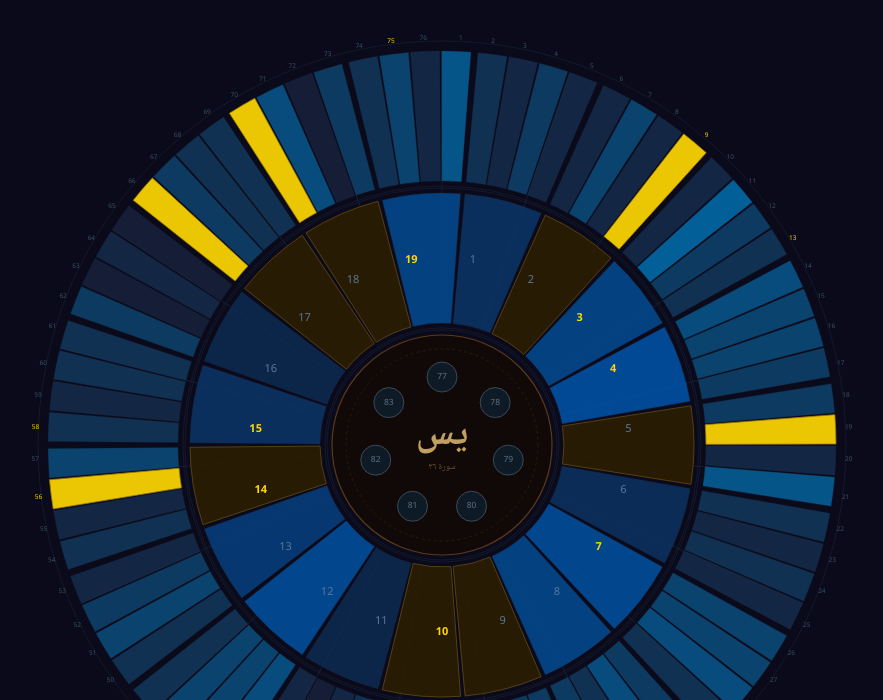
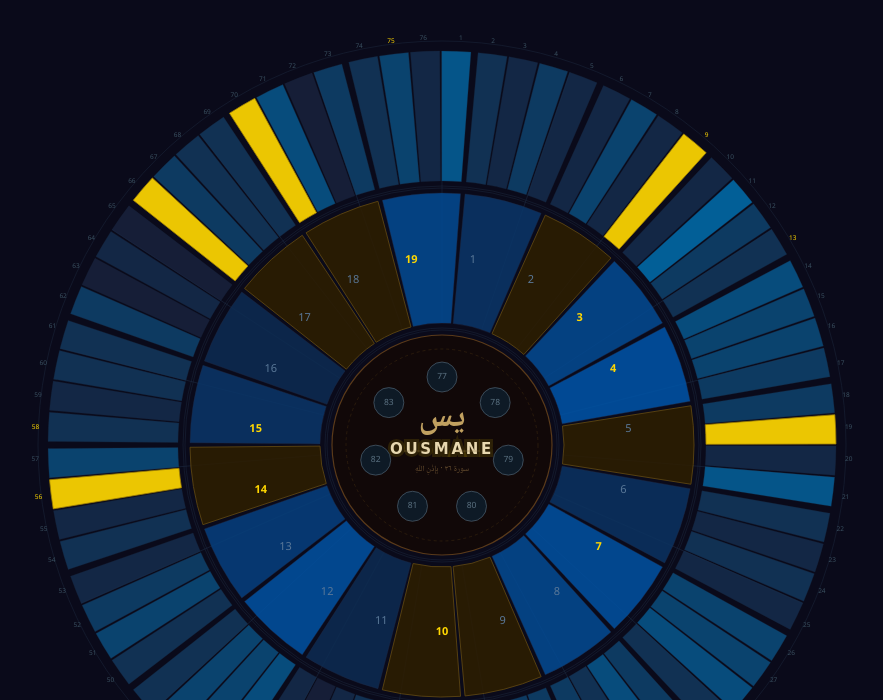
Before and after one commit to El-hadj10/Yassin_19, a plain HTML site: page web/index.html in a window 1280 px wide. Shown: the part 100-800 px from the top of the page, without its empty margins (198-1081 px from the left). Drawn offline with nearby package versions, Linux system fonts and the light colour scheme.

Commit message:
feat: OUSMANE inscrit au centre du dôme
Nom du porteur gravé dans le noyau de يس
avec halo doré, lignes décoratives et sous-titre بِإِذْنِ اللَّهِ

```diff
--- a/web/index.html
+++ b/web/index.html
@@ -495,24 +495,62 @@ d3.json("data.json").then(function(data) {
 
   // يس — sceau central
   g.append("text")
-    .attr("y",                 -10)
+    .attr("y",                 -26)
     .attr("text-anchor",       "middle")
     .attr("dominant-baseline", "central")
     .attr("fill",      C_SEAL)
-    .attr("font-size", "38px")
+    .attr("font-size", "34px")
     .attr("font-weight", "bold")
     .attr("pointer-events", "none")
     .text("يس");
 
+  // ── Nom du porteur — celui que le bouclier protège ──────────────────
+  // Halo lumineux derrière le nom
+  g.append("text")
+    .attr("y",                 6)
+    .attr("text-anchor",       "middle")
+    .attr("dominant-baseline", "central")
+    .attr("fill",              "none")
+    .attr("stroke",            "#FFD700")
+    .attr("stroke-width",      6)
+    .attr("stroke-opacity",    0.12)
+    .attr("font-size",         "15px")
+    .attr("font-weight",       "bold")
+    .attr("letter-spacing",    "0.18em")
+    .attr("pointer-events",    "none")
+    .text("OUSMANE");
+
+  // Nom principal
+  g.append("text")
+    .attr("y",                 6)
+    .attr("text-anchor",       "middle")
+    .attr("dominant-baseline", "central")
+    .attr("fill",              "#e8d8b0")
+    .attr("font-size",         "15px")
+    .attr("font-weight",       "bold")
+    .attr("letter-spacing",    "0.18em")
+    .attr("pointer-events",    "none")
+    .text("OUSMANE");
+
+  // Lignes décoratives de part et d'autre du nom
+  [[-38, -14], [14, 38]].forEach(([x1, x2]) => {
+    g.append("line")
+      .attr("x1", x1).attr("y1", 6)
+      .attr("x2", x2).attr("y2", 6)
+      .attr("stroke",       "#8a7040")
+      .attr("stroke-width", 0.8)
+      .attr("opacity",      0.6);
+  });
+
   // Sous-titre "سورة ٣٦"
   g.append("text")
-    .attr("y",                 22)
+    .attr("y",                 24)
     .attr("text-anchor",       "middle")
     .attr("dominant-baseline", "central")
     .attr("fill",      "#6a5030")
-    .attr("font-size", "9px")
+    .attr("font-size", "8px")
     .attr("pointer-events", "none")
-    .text("سورة ٣٦");
+    .text("سورة ٣٦  ·  بِإِذْنِ اللَّهِ");
 
   // 7 versets résiduels en cercle dans le noyau
   const coreR = 68;
```
